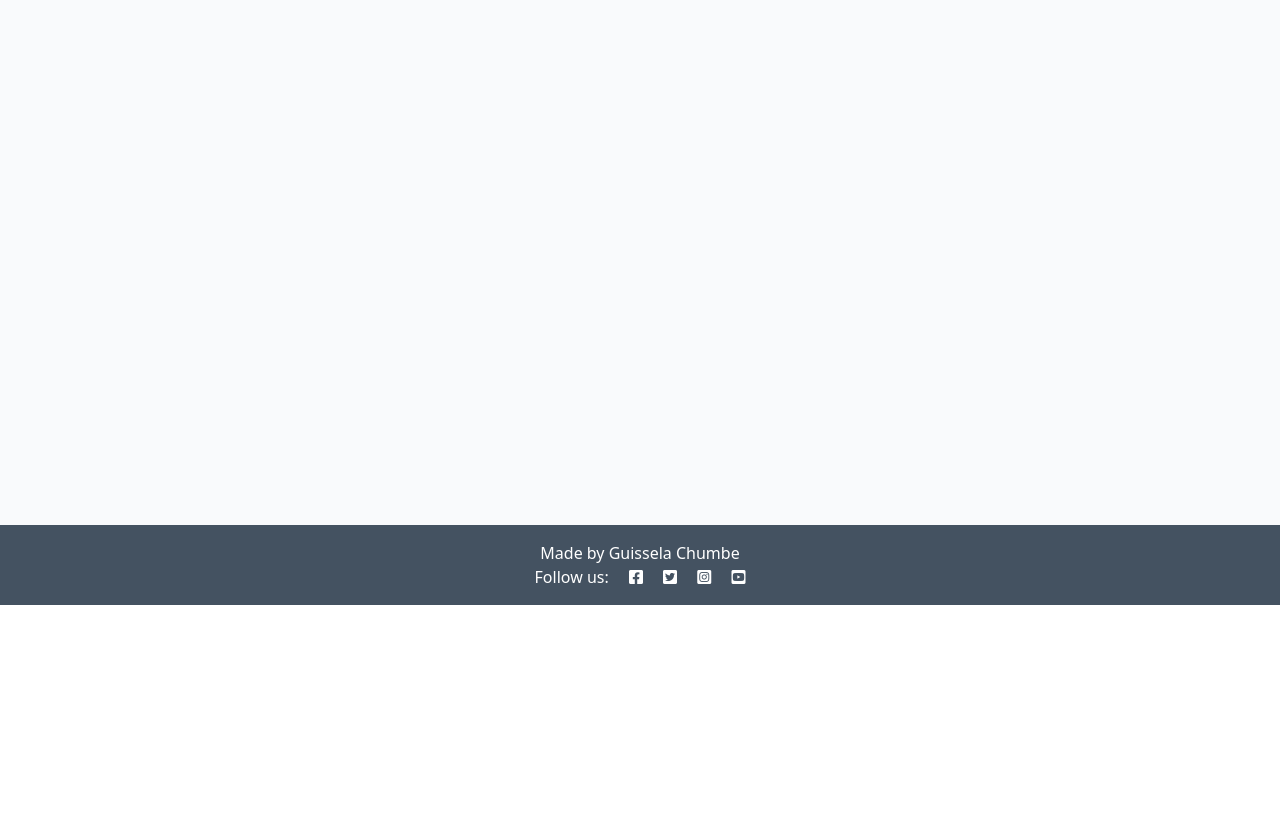
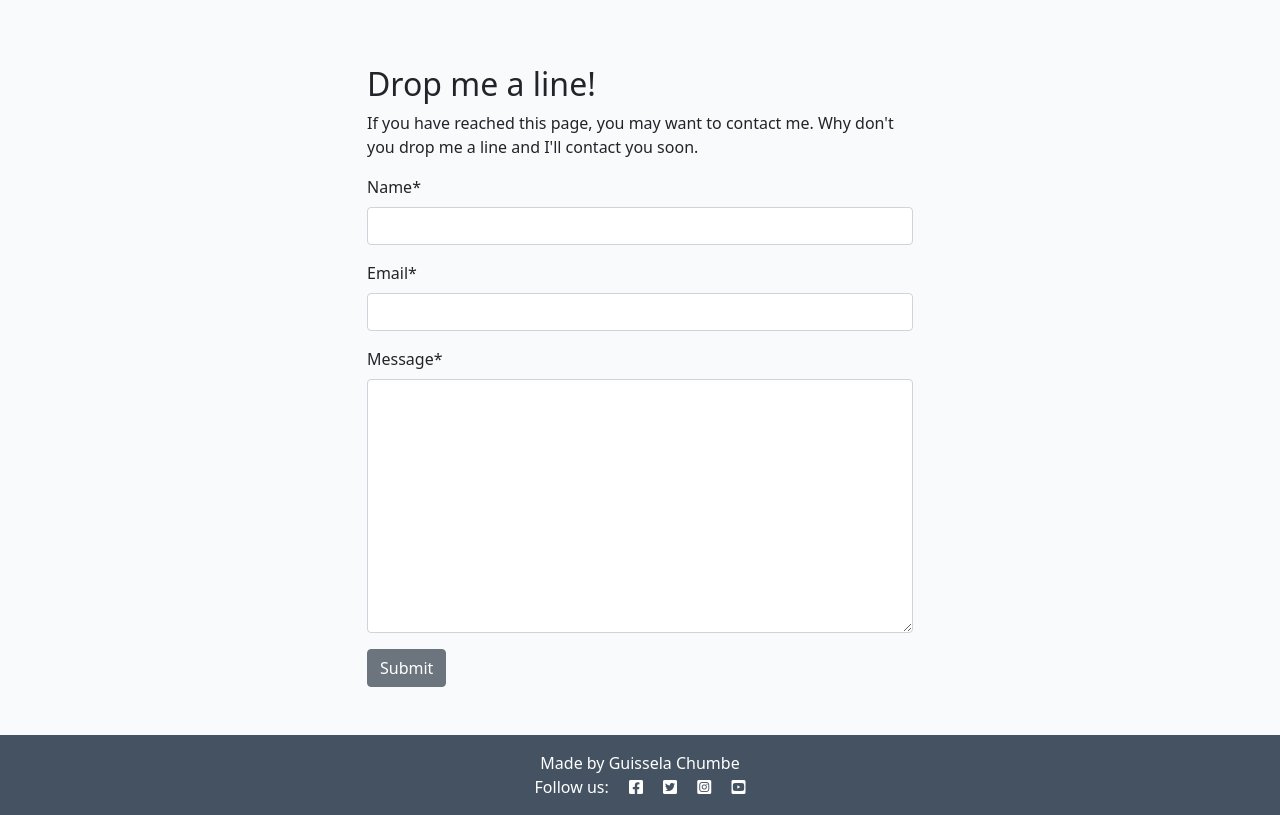
Before and after one commit to guisselacp/get-lost-peru, a Django app: page /about/ in a window 1280 px wide. Shown: the part 195-1010 px from the top of the page. Before the commit the page ends 800 px from the top, so only its background shows below. Run offline with Django 4.2, Linux system fonts and the light colour scheme; data that the repository does not hold is empty; some libraries are stand-ins or nearby versions.

Commit message:
Add Drop Me a Line in About

```diff
--- /dev/null
+++ b/about/forms.py
@@ -0,0 +1,8 @@
+from .models import DropMeALine
+from django import forms
+
+
+class DropForm(forms.ModelForm):
+    class Meta:
+        model = DropMeALine
+        fields = ('name', 'email', 'message')
--- a/about/models.py
+++ b/about/models.py
@@ -13,3 +13,13 @@ class About(models.Model):
 
     def __str__(self):
         return self.title
+
+
+class DropMeALine(models.Model):
+    name = models.CharField(max_length=200)
+    email = models.EmailField()
+    message = models.TextField()
+    read = models.BooleanField(default=False)
+
+    def __str__(self):
+        return f"Drop me a line from {self.name}"
--- a/about/templates/about/about.html
+++ b/about/templates/about/about.html
@@ -1,6 +1,9 @@
 {% extends 'base.html' %}
+{% load static %}
+{% load crispy_forms_tags %}
+
 {% block content %}
-{% load static %}
+
 <div class="container mt-5">
     <div class="row">
         <div class="col-12 col-md-4 text-center">
@@ -24,6 +27,21 @@
             <!-- Updated on field goes in here -->
             <p class="text-end"><em>Updated on: {{ about.updated_on }}</em></p>
         </div>
+    </div>
+    <div class="row justify-content-center">
+      <div class="col-12 col-md-6 my-5">
+          <h2>Drop me a line!</h2>
+          <p>If you have reached this page, you may want to contact me.
+            Why don't you drop me a line and I'll contact you soon.</p>
+
+          <!-- add your form here. Your submit button should
+                              have the classes of btn, btn-secondary -->
+          <form method="post">
+            {{ drop_form | crispy }}
+            {% csrf_token %}
+            <button class="btn btn-secondary" type="submit">Submit</button>
+          </form>
       </div>
+    </div>
 </div>
 {% endblock content %}
--- a/about/views.py
+++ b/about/views.py
@@ -1,11 +1,33 @@
 from django.shortcuts import render
+from django.contrib import messages
 from .models import About
+from .forms import DropForm
 
 # Create your views here.
 def about_me(request):
     """
-    Renders the About page
+    Render the most recent information on the website author and allows user drop a line.
+    Display an individual instance of: model:`about.About`.
+    **Context**
+    ``about``
+        The most recent instance of :model:`about.About`.
+    ``drop_form``
+        An instance of :form:`about.DropForm`.
+    **Template:**
+    :template:`about/about.html`
     """
+    if request.method == "POST":
+        drop_form = DropForm(data=request.POST)
+        if drop_form.is_valid():
+            drop_form.save()
+            messages.add_message(request, messages.SUCCESS, "Message request received! I endeavour to respond within 3 working days.")
+
     about = About.objects.all().order_by('-updated_on').first()
+    drop_form = DropForm()
 
-    return render(request, "about/about.html", {"about": about},)
+    return render(request, "about/about.html",
+        {
+            "about": about,
+            "drop_form": drop_form
+        },
+    )
```
Also changed, not shown: about/admin.py (+12 -1 lines), about/migrations/0003_dropmealine.py (added).
